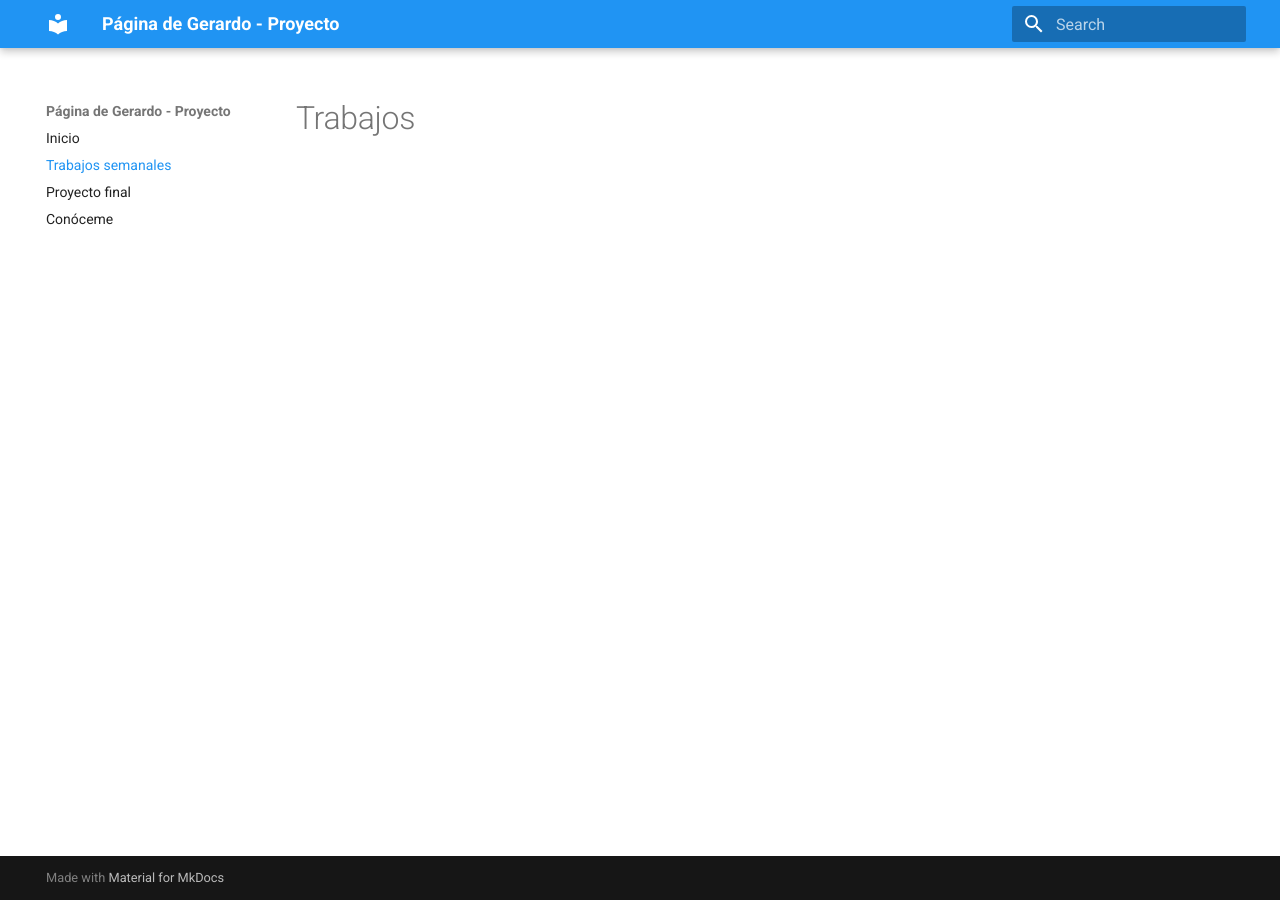
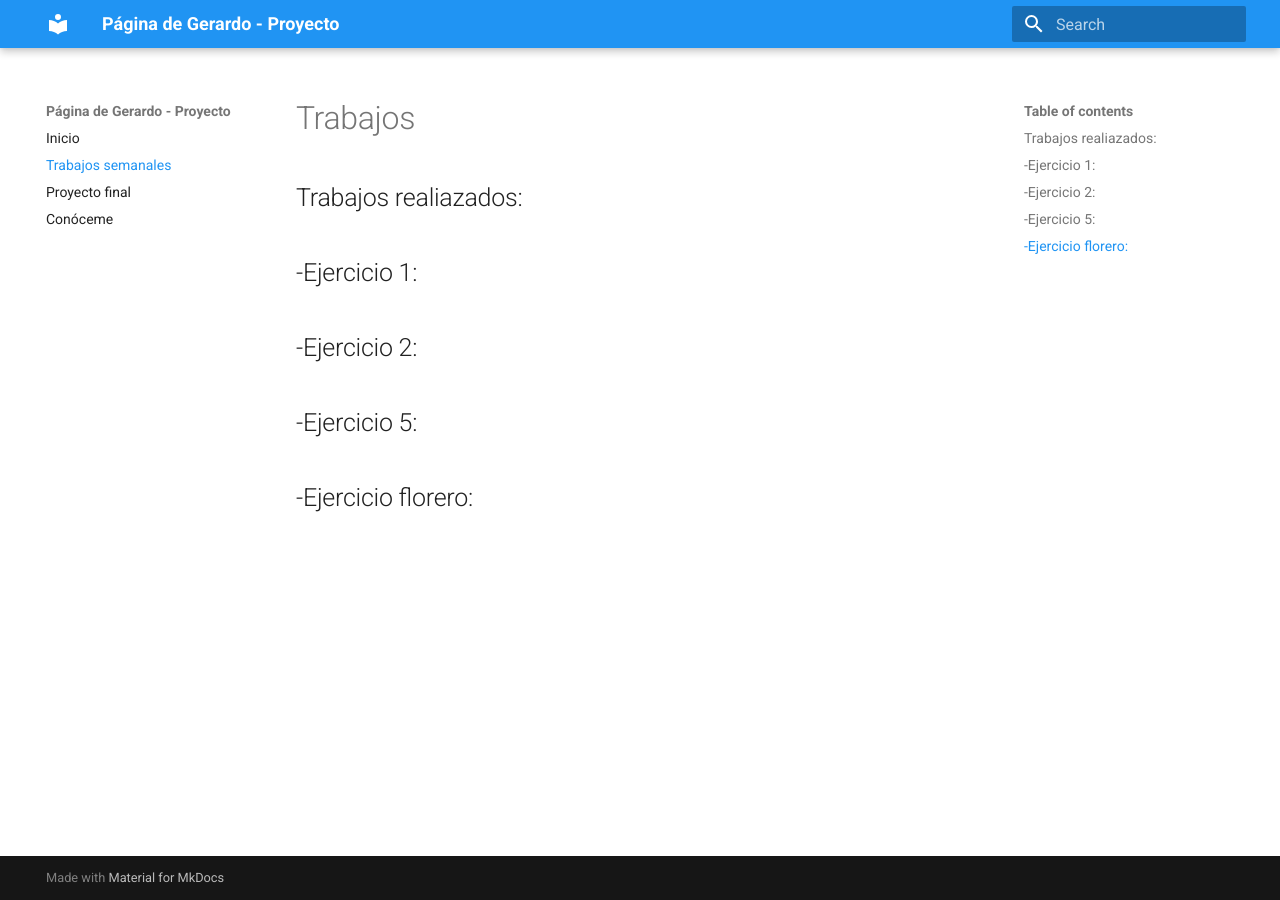
Before and after one commit to Gerardo-Esquivel/PortafolioProyecto, an MkDocs documentation site: the page built from docs/trabajos.md, in a window 1280 px wide. Built offline with MkDocs 1.6.1 and Material for MkDocs 9.7.7, drawn with Linux system fonts in a browser that asks for light colours.

Commit message:
Update trabajos.md

```diff
--- a/docs/trabajos.md
+++ b/docs/trabajos.md
@@ -1 +1,15 @@
 # Trabajos
+
+##Trabajos realiazados:
+
+##-Ejercicio 1:
+
+
+
+##-Ejercicio 2:
+
+
+##-Ejercicio 5:
+
+
+##-Ejercicio florero:
```
